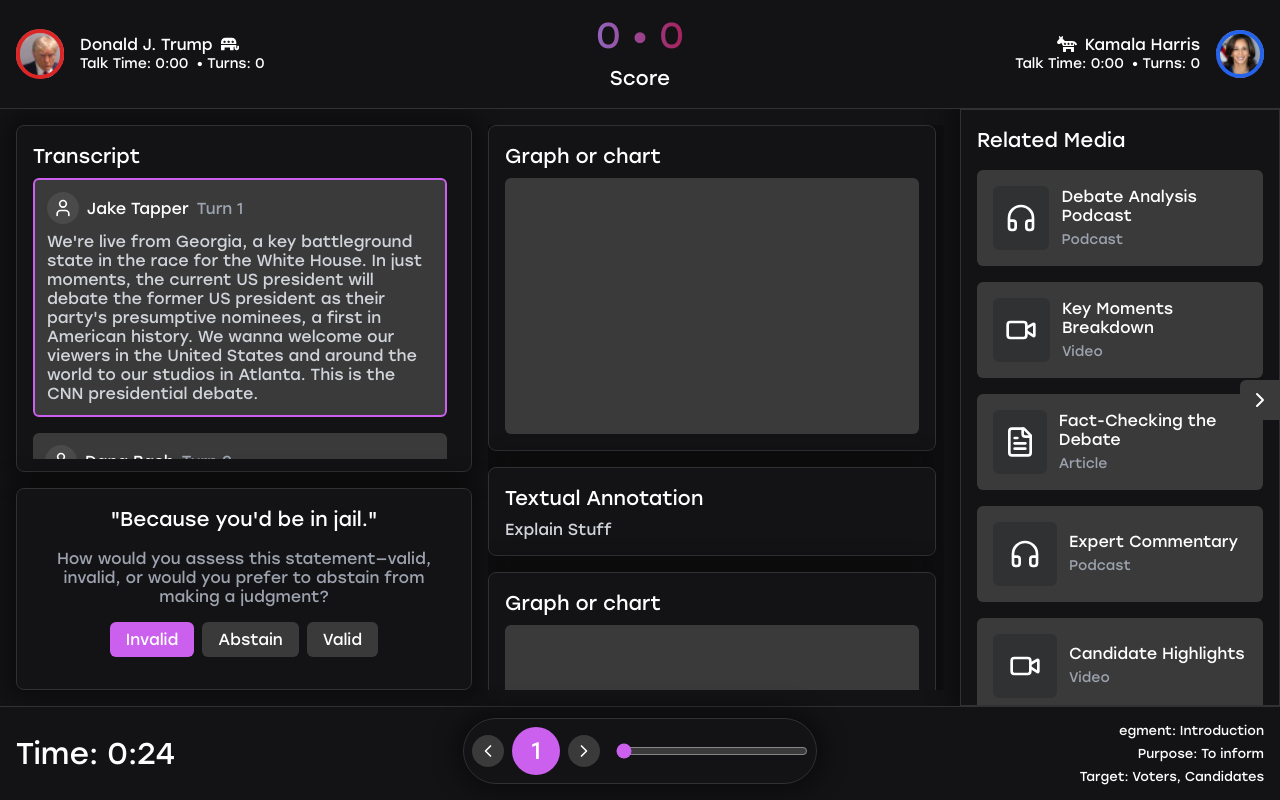
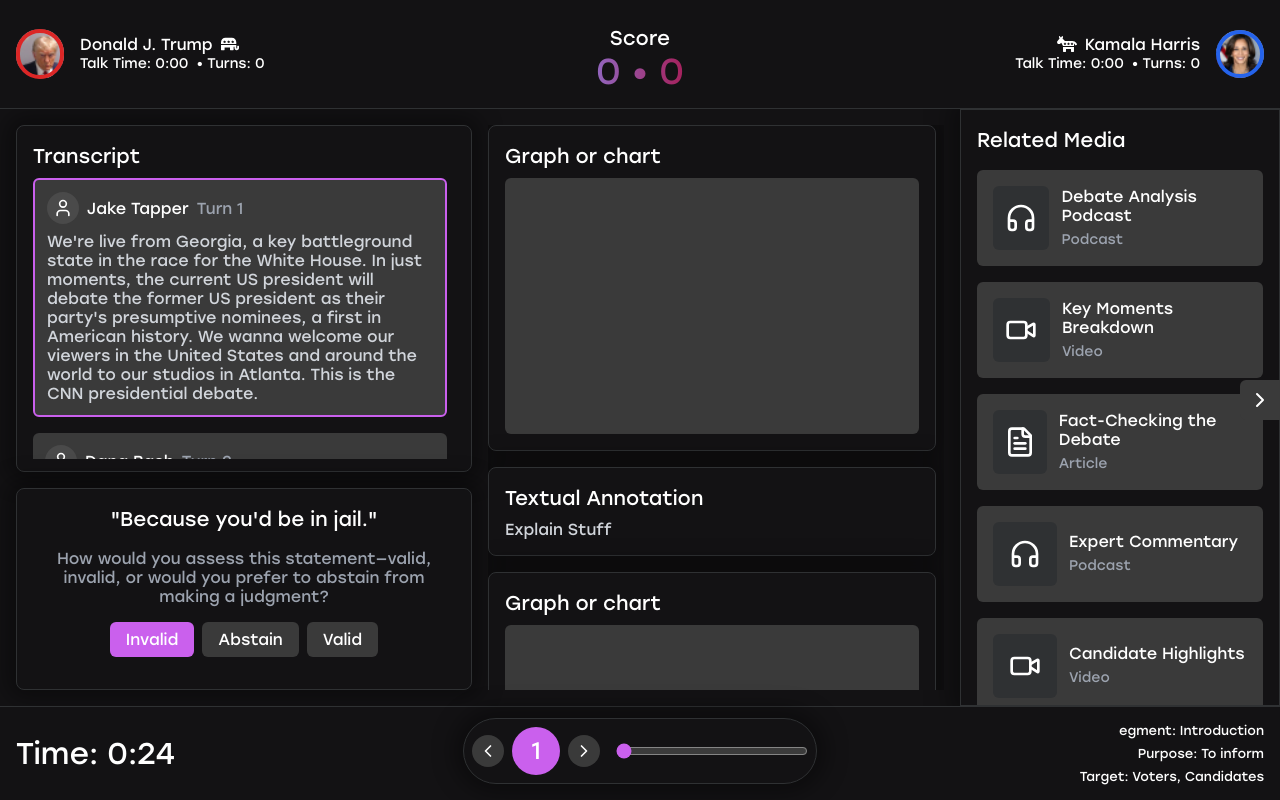
Before and after one commit to pulpshah/TextMRI-Mini, a Next.js app: page / in a window 1280 px wide. Built offline with nearby package versions, Linux system fonts and the light colour scheme.

Commit message:
Update page.tsx

```diff
--- a/app/page.tsx
+++ b/app/page.tsx
@@ -165,11 +165,11 @@
               <div className="text-6xl font-bold bg-gradient-to-r from-purple-400 to-pink-600 text-transparent bg-clip-text animate-pulse">
 
               </div>
+              <div className="text-xl mt-2">
+                Score
+              </div>
               <div className="text-4xl font-bold bg-gradient-to-r from-purple-400 to-pink-600 text-transparent bg-clip-text animate-pulse">
                 {getTrumpScore()} • {getKamalaScore()}
-              </div>
-              <div className="text-xl mt-2">
-                Score
               </div>
             </div>
           </div>
```
